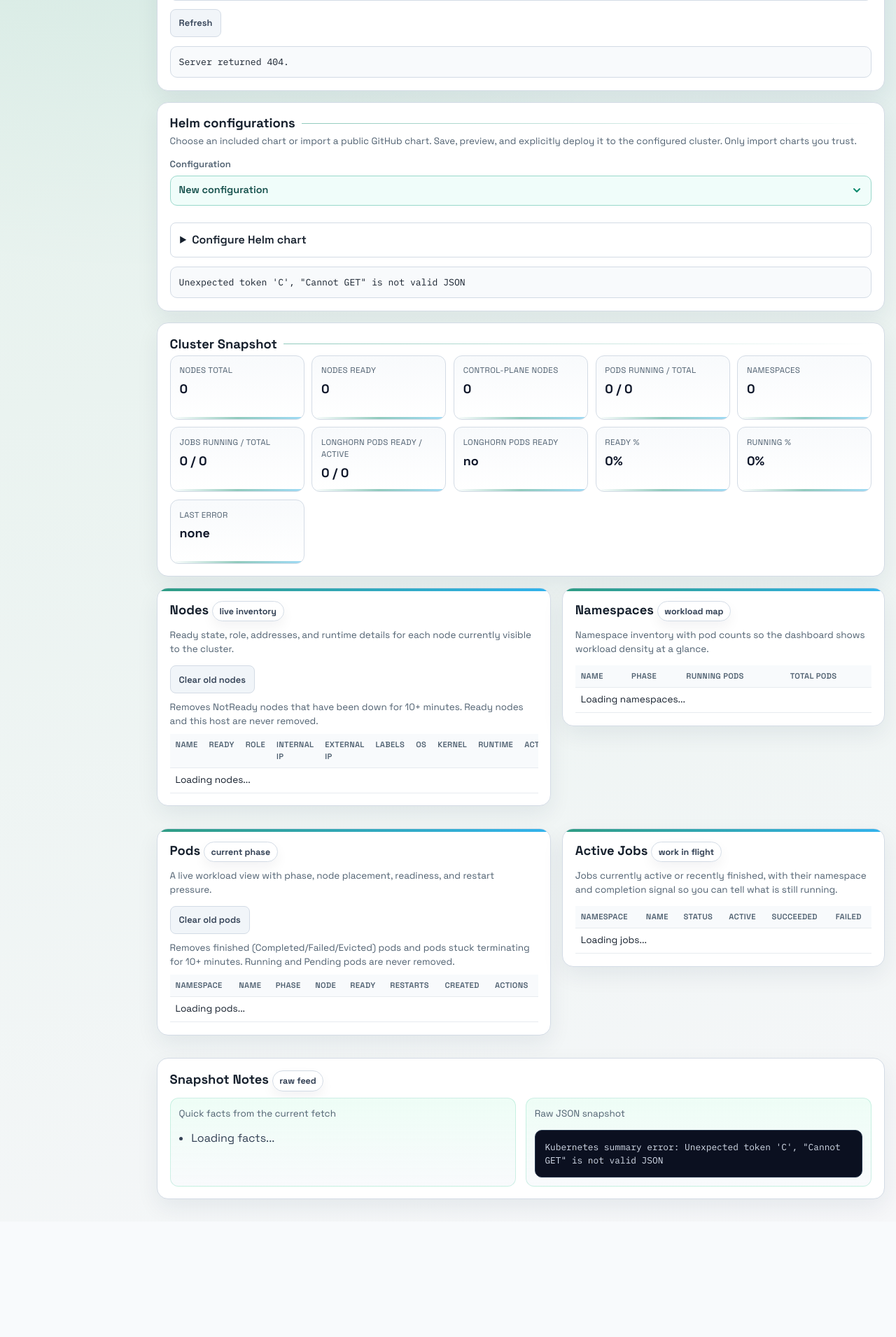
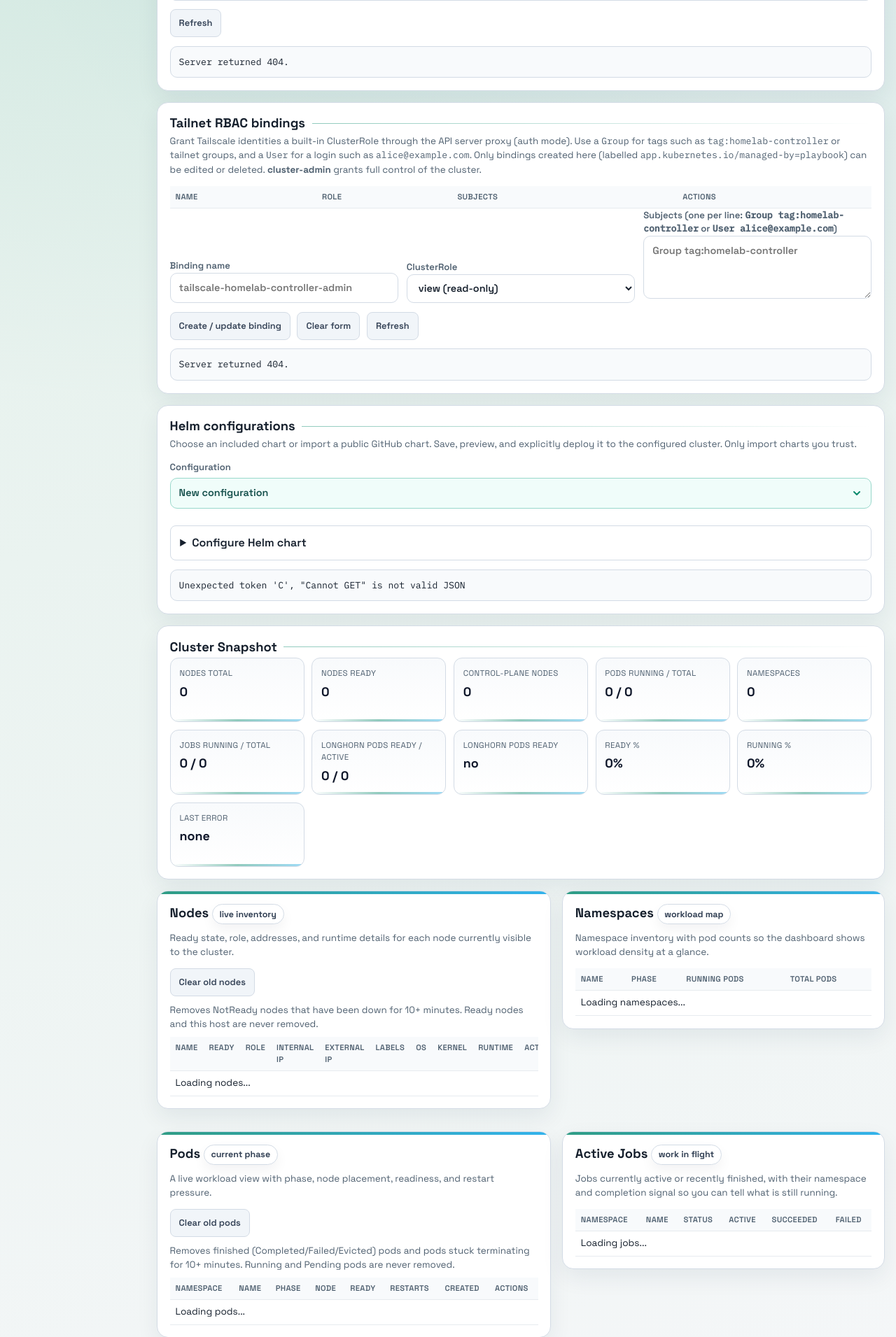
Before and after one commit to MeVsTheVoices/Playbook, a Python web app: template callback_site/templates/kubernetes.html in a window 1280 px wide. Shown: the part 899-2810 px from the top of the page at 70% size. Before the commit the page ends 2627 px from the top, so only its background shows below. Run offline with Jinja, Linux system fonts and the light colour scheme; the template is opened without the code that fills it, so the values that code supplies are empty.

Commit message:
kubernetes: manage tailnet RBAC bindings from the dashboard
Adds CRUD for Playbook-labelled ClusterRoleBindings that grant Tailscale Group/User identities a built-in ClusterRole through the API server proxy. Unmanaged and system bindings are never modified, and roles are limited to view/edit/admin/cluster-admin.

Co-authored-by: Copilot <223556219+Copilot@users.noreply.github.com>

```diff
--- /dev/null
+++ b/callback_site/static/kubernetes_rbac.js
@@ -0,0 +1,135 @@
+(() => {
+  const rows = document.getElementById("rbac-rows");
+  if (!rows) return;
+  const nameInput = document.getElementById("rbac-name");
+  const roleInput = document.getElementById("rbac-role");
+  const subjectsInput = document.getElementById("rbac-subjects");
+  const message = document.getElementById("rbac-message");
+  const saveButton = document.getElementById("rbac-save");
+  let bindings = [];
+
+  async function request(method, path, payload) {
+    const response = await fetch(path, {
+      method, headers: { "Content-Type": "application/json" },
+      ...(payload ? { body: JSON.stringify(payload) } : {}),
+    });
+    const data = await response.json().catch(() => ({ ok: false, error: `Server returned ${response.status}.` }));
+    if (!response.ok || !data.ok) throw new Error(data.error || `Request failed (${response.status}).`);
+    return data;
+  }
+
+  function cell(text) {
+    const td = document.createElement("td");
+    td.textContent = text;
+    return td;
+  }
+
+  function button(label, action, name) {
+    const element = document.createElement("button");
+    element.type = "button";
+    element.className = "kube-btn";
+    element.textContent = label;
+    element.dataset.rbacAction = action;
+    element.dataset.rbacName = name;
+    return element;
+  }
+
+  function render() {
+    if (!bindings.length) {
+      const tr = document.createElement("tr");
+      const td = cell("No Playbook-managed bindings yet.");
+      td.colSpan = 4;
+      tr.append(td);
+      rows.replaceChildren(tr);
+      return;
+    }
+    rows.replaceChildren(...bindings.map((binding) => {
+      const tr = document.createElement("tr");
+      const actions = document.createElement("td");
+      actions.append(button("Edit", "edit", binding.name), " ", button("Delete", "delete", binding.name));
+      tr.append(
+        cell(binding.name),
+        cell(binding.role),
+        cell(binding.subjects.map((s) => `${s.kind} ${s.name}`).join(", ")),
+        actions,
+      );
+      return tr;
+    }));
+  }
+
+  async function refresh() {
+    try {
+      bindings = (await request("GET", "/api/kubernetes/rbac/bindings")).bindings || [];
+      render();
+    } catch (error) {
+      rows.replaceChildren();
+      message.textContent = error.message;
+    }
+  }
+
+  function parseSubjects() {
+    return subjectsInput.value.split("\n").map((line) => line.trim()).filter(Boolean).map((line) => {
+      const [first, ...rest] = line.split(/\s+/);
+      if (!rest.length) return { kind: "Group", name: first };
+      const kind = first.charAt(0).toUpperCase() + first.slice(1).toLowerCase();
+      return { kind, name: rest.join(" ") };
+    });
+  }
+
+  async function save() {
+    const name = nameInput.value.trim();
+    const role = roleInput.value;
+    const subjects = parseSubjects();
+    if (!name || !subjects.length) {
+      message.textContent = "Enter a binding name and at least one subject.";
+      return;
+    }
+    const lines = subjects.map((s) => `- ${s.kind} ${s.name}`).join("\n");
+    const warning = role === "cluster-admin" ? "\n\ncluster-admin grants FULL control of the cluster." : "";
+    if (!window.confirm(`Bind ClusterRole "${role}" as ${name} to:\n\n${lines}${warning}`)) return;
+    saveButton.disabled = true;
+    try {
+      const data = await request("PUT", `/api/kubernetes/rbac/bindings/${encodeURIComponent(name)}`, { role, subjects, confirm: true });
+      message.textContent = `${data.created ? "Created" : "Updated"} ${name}.`;
+      await refresh();
+    } catch (error) {
+      message.textContent = error.message;
+    } finally {
+      saveButton.disabled = false;
+    }
+  }
+
+  async function remove(name) {
+    if (!window.confirm(`Delete ClusterRoleBinding ${name}? Its subjects lose this access immediately.`)) return;
+    try {
+      await request("DELETE", `/api/kubernetes/rbac/bindings/${encodeURIComponent(name)}`, { confirm: true });
+      message.textContent = `Deleted ${name}.`;
+      await refresh();
+    } catch (error) {
+      message.textContent = error.message;
+    }
+  }
+
+  function edit(name) {
+    const binding = bindings.find((b) => b.name === name);
+    if (!binding) return;
+    nameInput.value = binding.name;
+    roleInput.value = binding.role;
+    subjectsInput.value = binding.subjects.map((s) => `${s.kind} ${s.name}`).join("\n");
+    message.textContent = `Editing ${name}. Changing the role recreates the binding.`;
+  }
+
+  rows.addEventListener("click", (event) => {
+    const target = event.target.closest("[data-rbac-action]");
+    if (!target) return;
+    if (target.dataset.rbacAction === "edit") edit(target.dataset.rbacName);
+    else remove(target.dataset.rbacName);
+  });
+  saveButton.addEventListener("click", save);
+  document.getElementById("rbac-refresh").addEventListener("click", refresh);
+  document.getElementById("rbac-clear").addEventListener("click", () => {
+    document.getElementById("rbac-form").reset();
+    message.textContent = "";
+  });
+  refresh();
+})();
--- a/callback_site/templates/kubernetes.html
+++ b/callback_site/templates/kubernetes.html
@@ -103,6 +103,37 @@
             <button type="button" class="kube-btn" id="tailnet-api-refresh">Refresh</button>
           </div>
           <div class="status" id="tailnet-api-message" role="status" aria-live="polite"></div>
+        </section>
+
+        <section class="panel kube-section" id="rbac-bindings">
+          <h2>Tailnet RBAC bindings</h2>
+          <p class="kube-subtle">Grant Tailscale identities a built-in ClusterRole through the API server proxy (auth mode). Use a <code>Group</code> for tags such as <code>tag:homelab-controller</code> or tailnet groups, and a <code>User</code> for a login such as <code>alice@example.com</code>. Only bindings created here (labelled <code>app.kubernetes.io/managed-by=playbook</code>) can be edited or deleted. <strong>cluster-admin</strong> grants full control of the cluster.</p>
+          <div style="max-height: 18rem; overflow: auto;">
+            <table class="kube-table">
+              <thead><tr><th>Name</th><th>Role</th><th>Subjects</th><th>Actions</th></tr></thead>
+              <tbody id="rbac-rows"><tr><td colspan="4">Loading bindings...</td></tr></tbody>
+            </table>
+          </div>
+          <form id="rbac-form" class="helm-fields" autocomplete="off">
+            <label>Binding name <input id="rbac-name" maxlength="253" placeholder="tailscale-homelab-controller-admin" spellcheck="false" required></label>
+            <label>ClusterRole
+              <select id="rbac-role">
+                <option value="view">view (read-only)</option>
+                <option value="edit">edit</option>
+                <option value="admin">admin</option>
+                <option value="cluster-admin">cluster-admin (full control)</option>
+              </select>
+            </label>
+            <label>Subjects (one per line: <code>Group tag:homelab-controller</code> or <code>User alice@example.com</code>)
+              <textarea id="rbac-subjects" rows="3" spellcheck="false" placeholder="Group tag:homelab-controller"></textarea>
+            </label>
+          </form>
+          <div class="kube-actions">
+            <button type="button" class="kube-btn" id="rbac-save">Create / update binding</button>
+            <button type="button" class="kube-btn" id="rbac-clear">Clear form</button>
+            <button type="button" class="kube-btn" id="rbac-refresh">Refresh</button>
+          </div>
+          <div class="status" id="rbac-message" role="status" aria-live="polite"></div>
         </section>
 
         <section class="panel kube-section" id="helm-workspace">
@@ -330,5 +361,6 @@
     <script src="{{ url_for('static', filename='kubernetes.js') }}" defer></script>
     <script src="{{ url_for('static', filename='helm.js') }}" defer></script>
     <script src="{{ url_for('static', filename='tailnet_api.js') }}" defer></script>
+    <script src="{{ url_for('static', filename='kubernetes_rbac.js') }}" defer></script>
   </body>
 </html>
```
Also changed, not shown: callback_site/routes/helm.py (+30 -1 lines), callback_site/services/kubernetes_rbac.py (added, +143 -0 lines), callback_site/tests/test_tailscale_operator.py (+88 -0 lines), callback_site/README.md.
